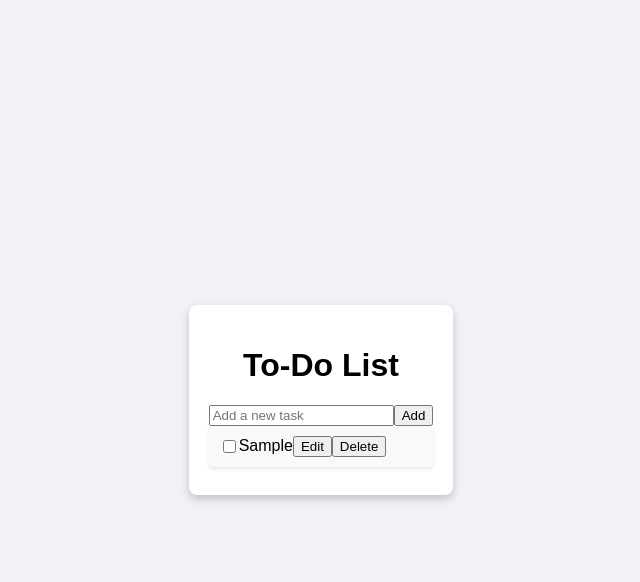
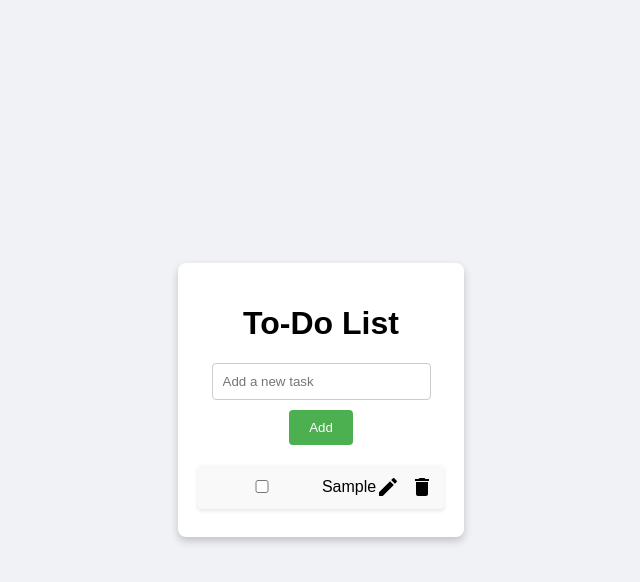
Before and after one commit to ytt2028/todolist, a React (Create React App) app: page / in a window 1280 px wide. Both pictures are taken after typing "Sample" into the empty fields and a click on the button "Add". Shown: the top 582 px of the page, without its empty margins (319-959 px from the left). Built offline with nearby package versions, Linux system fonts and the light colour scheme.

Commit message:
UI update

```diff
--- a/package.json
+++ b/package.json
@@ -3,6 +3,10 @@
   "version": "0.1.0",
   "private": true,
   "dependencies": {
+    "@emotion/react": "^11.13.3",
+    "@emotion/styled": "^11.13.0",
+    "@mui/icons-material": "5",
+    "@mui/material": "5",
     "@testing-library/user-event": "^13.5.0",
     "@types/node": "^22.9.0",
     "@types/react": "^18.3.12",
--- a/public/index.html
+++ b/public/index.html
@@ -24,6 +24,7 @@
       work correctly both with client-side routing and a non-root public URL.
       Learn how to configure a non-root public URL by running `npm run build`.
     -->
+
     <title>React App</title>
   </head>
   <body>
--- a/src/components/AddTodo.tsx
+++ b/src/components/AddTodo.tsx
@@ -14,7 +14,7 @@ const Input = styled.input`
   margin-bottom: 10px;
   border: 1px solid #ccc;
   border-radius: 4px;
-  width: 100%;
+  width: 80%;
 `;
 
 // Styled component for the button
@@ -52,15 +52,15 @@ function AddTodo({ addTodo }: AddTodoProps) {
   };
 
   return (
-    <form onSubmit={handleSubmit}>
-      <input
+    <Form onSubmit={handleSubmit}>
+      <Input
         type="text"
         placeholder="Add a new task"
         value={newTodo}
         onChange={(e) => setNewTodo(e.target.value)}
       />
-      <button type="submit">Add</button>
-    </form>
+      <Button type="submit">Add</Button>
+    </Form>
   );
 }
 
--- a/src/components/TodoItem.tsx
+++ b/src/components/TodoItem.tsx
@@ -1,5 +1,7 @@
 import React, { useState } from 'react';
 import styled from 'styled-components';
+ import DeleteIcon from '@mui/icons-material/Delete';
+ import EditIcon from '@mui/icons-material/Edit';
 
 // Type definition for the props used in TodoText
 type TodoTextProps = {
@@ -32,14 +34,27 @@ const Button = styled.button`
     background-color: #0056b3;
   }
 `;
+// Define a styled component for the todo text
+const TodoText = styled.span<{ completed: boolean }>`
+  flex-grow: 1;
+  text-decoration: ${(props) => (props.completed ? 'line-through' : 'none')};
+`;
+
+type TodoItemProps = {
+  todo: { id: number; text: string; completed: boolean };
+  toggleComplete: () => void;
+  onDelete: () => void;
+  onEdit: () => void;
+};
 
 const Checkbox = styled.input`
-  margin-right: 10px;
+  margin-right: 10px; width:100px;
 `;
 
 function TodoItem({ todo, toggleComplete, deleteTodo, editTodo }) {
     const [isEditing, setIsEditing] = useState(false);
     const [editedText, setEditedText] = useState(todo.text);
+
 
     const handleEdit = () => {
       setIsEditing(true);
@@ -51,8 +66,8 @@ function TodoItem({ todo, toggleComplete, deleteTodo, editTodo }) {
     };
 
     return (
-      <div className={`todo-item ${todo.completed ? 'completed' : ''}`}>
-        <input
+      <TodoContainer>
+        <Checkbox
           type="checkbox"
           checked={todo.completed}
           onChange={toggleComplete}
@@ -63,19 +78,23 @@ function TodoItem({ todo, toggleComplete, deleteTodo, editTodo }) {
             value={editedText}
             onChange={(e) => setEditedText(e.target.value)}
             onBlur={handleSave}
+            style={{ marginRight: '10px' }}
           />
         ) : (
-          <span style={{ textDecoration: todo.completed ? 'line-through' : 'none' }}>
-            {todo.text}
-          </span>
+          <TodoText completed={todo.completed}>{todo.text}</TodoText>
         )}
         {isEditing ? (
-          <button onClick={handleSave}>Save</button>
+          <Button onClick={handleSave} style={{ marginRight: '10px' }}>
+            Save
+          </Button>
         ) : (
-          <button onClick={handleEdit}>Edit</button>
+           <>
+
+<EditIcon onClick={handleEdit} style={{ cursor: 'pointer', marginRight: '10px' }} />
+             <DeleteIcon onClick={deleteTodo} style={{ cursor: 'pointer' }} />
+          </>
         )}
-        <button onClick={deleteTodo}>Delete</button>
-      </div>
+      </TodoContainer>
     );
   }
 
```
Also changed, not shown: 1 other file (tests, documents, lock files or other folders).
